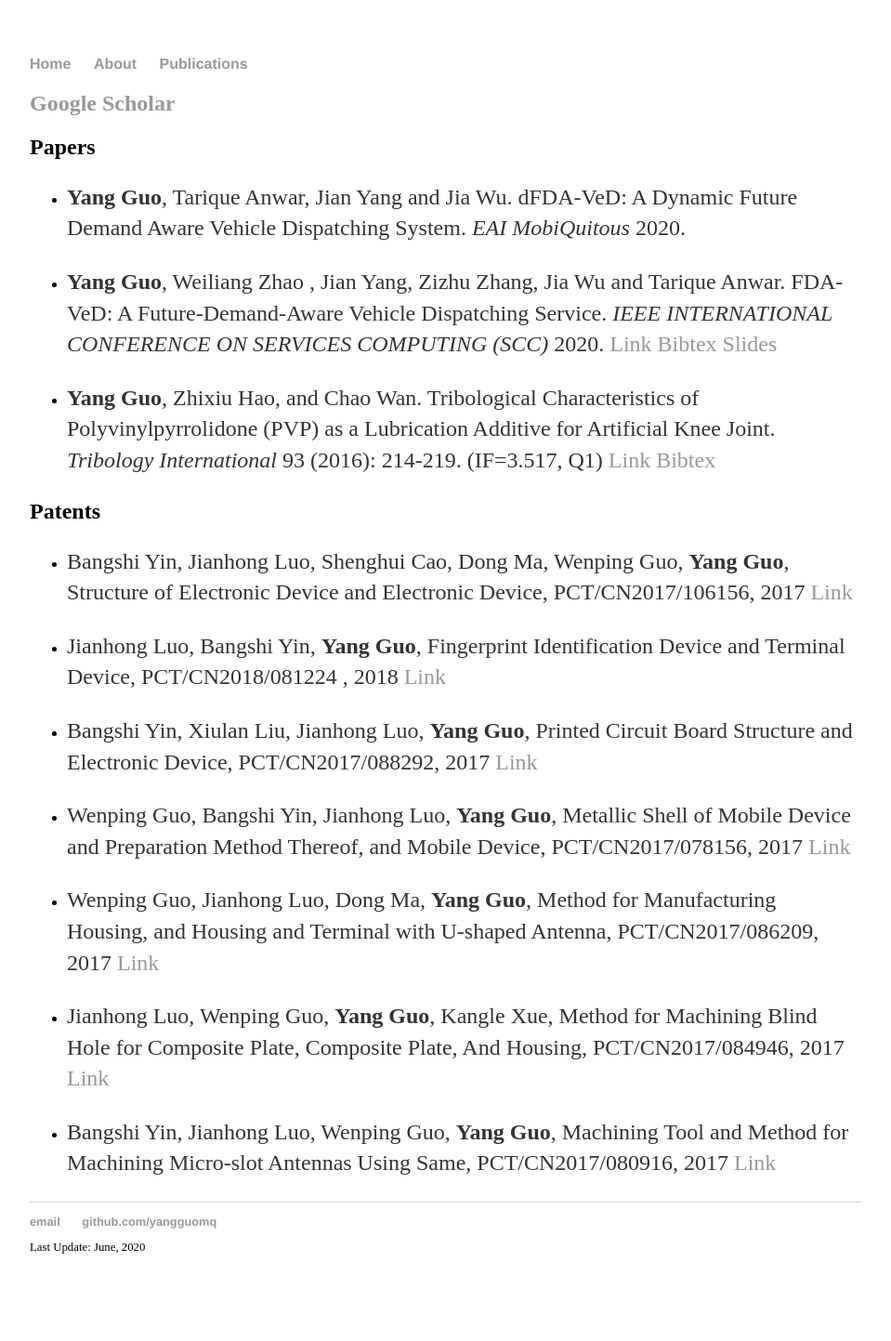
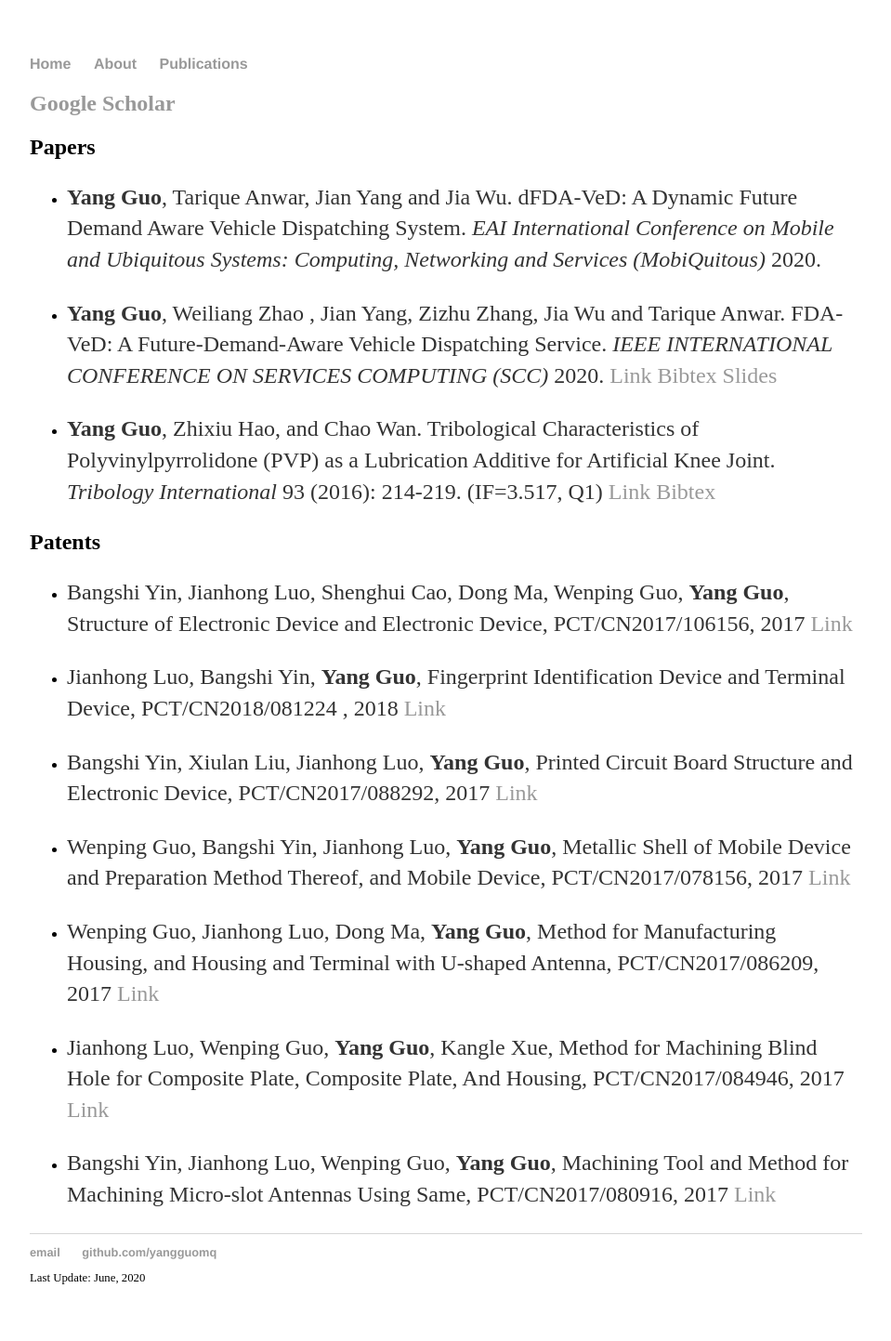
Before and after one commit to yangguomq/yangguomq.github.io, a Jekyll site: the page built from publication/index.md, in a window 1280 px wide. Shown: the whole page at 93% size, without its empty margins (160-1119 px from the left). Built offline with Jekyll 4.4.1, drawn with Linux system fonts in a browser that asks for light colours; before the commit the page ends 1410 px from its top, so only the background shows below that.

Commit message:
Update index.md

```diff
--- a/publication/index.md
+++ b/publication/index.md
@@ -7,7 +7,7 @@
 
 ## Papers
 
-- **Yang Guo**, Tarique Anwar, Jian Yang and Jia Wu. dFDA-VeD: A Dynamic Future Demand Aware Vehicle Dispatching System. *EAI MobiQuitous* 2020.
+- **Yang Guo**, Tarique Anwar, Jian Yang and Jia Wu. dFDA-VeD: A Dynamic Future Demand Aware Vehicle Dispatching System. *EAI International Conference on Mobile and Ubiquitous Systems: Computing, Networking and Services (MobiQuitous)* 2020.
 
 - **Yang Guo**, Weiliang Zhao , Jian Yang, Zizhu Zhang, Jia Wu and Tarique Anwar. FDA-VeD: A Future-Demand-Aware Vehicle Dispatching Service. *IEEE INTERNATIONAL CONFERENCE ON SERVICES COMPUTING (SCC)* 2020. [Link](https://conferences.computer.org/servicespub/pdfs/SCC2020-6PAvrY57CwjKQITACOPvZJ/878900a345/878900a345.pdf) [Bibtex](../files/FDA-VeD.bib) [Slides](../files/SCC_REG_45_13_Guo.pdf)
 
```
